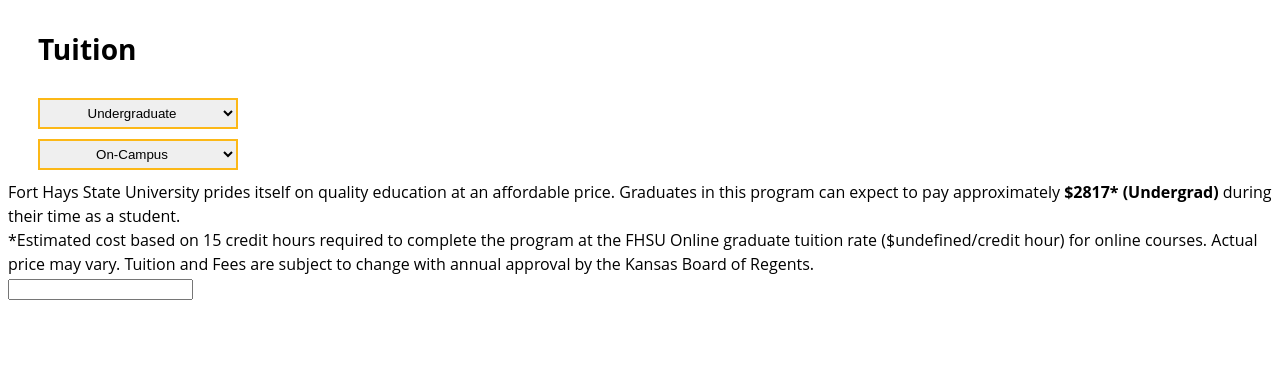
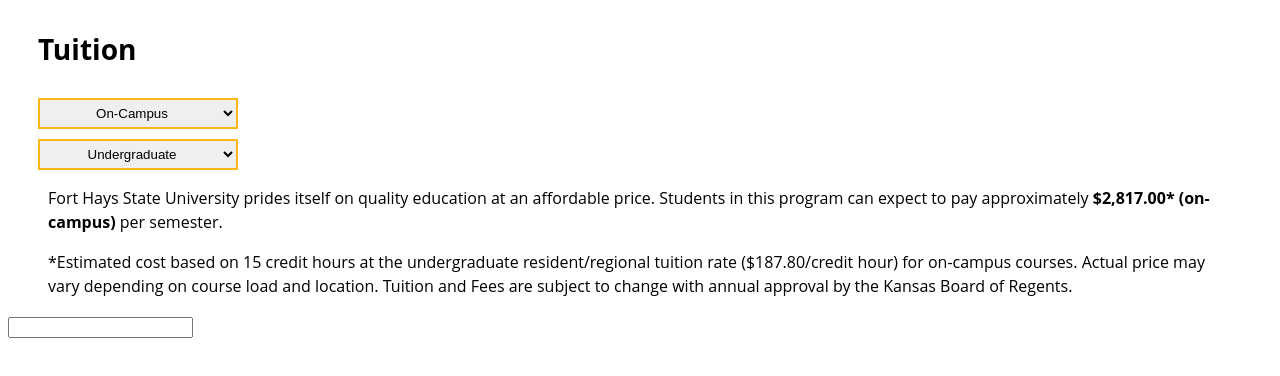
Before and after one commit to BjarniGod/vue-pos-tuition, a Vue app: page / in a window 1280 px wide. Shown: the top 376 px of the page. Built offline with nearby package versions, Linux system fonts and the light colour scheme.

Commit message:
Update App.vue

```diff
--- a/src/App.vue
+++ b/src/App.vue
@@ -2,8 +2,7 @@
   <main>
     <div>
       <TheHeader class="tiger-headline" title="Tuition" />
-      <TheBlurb :GraduateText="GraduateText" :UndergraduateText="UndergraduateText" />
-
+      <TheData />
       <TheCalculator />
     </div>
   </main>
@@ -11,22 +10,20 @@
 
 <script>
 import TheHeader from './components/TheHeader.vue';
-import TheBlurb from './components/TheBlurb.vue';
+// import TheBlurb from './components/TheBlurb.vue';
+import TheData from './components/TuitionSelect.vue';
 import TheCalculator from './components/TheCalculator.vue';
-import GraduateText from './assets/graduate.json';
-import UndergraduateText from './assets/undergraduate.json';
 
 export default {
-  data() {
-    return {
-      GraduateText,
-      UndergraduateText
-    }
-  },
-  components: {
-    TheHeader,
-    TheBlurb,
-    TheCalculator
-  },
+    components: {
+        TheHeader,
+        // TheBlurb,
+        TheData,
+        TheCalculator
+    },
 }
 </script>
+
+<style scoped>
+
+</style>
```
